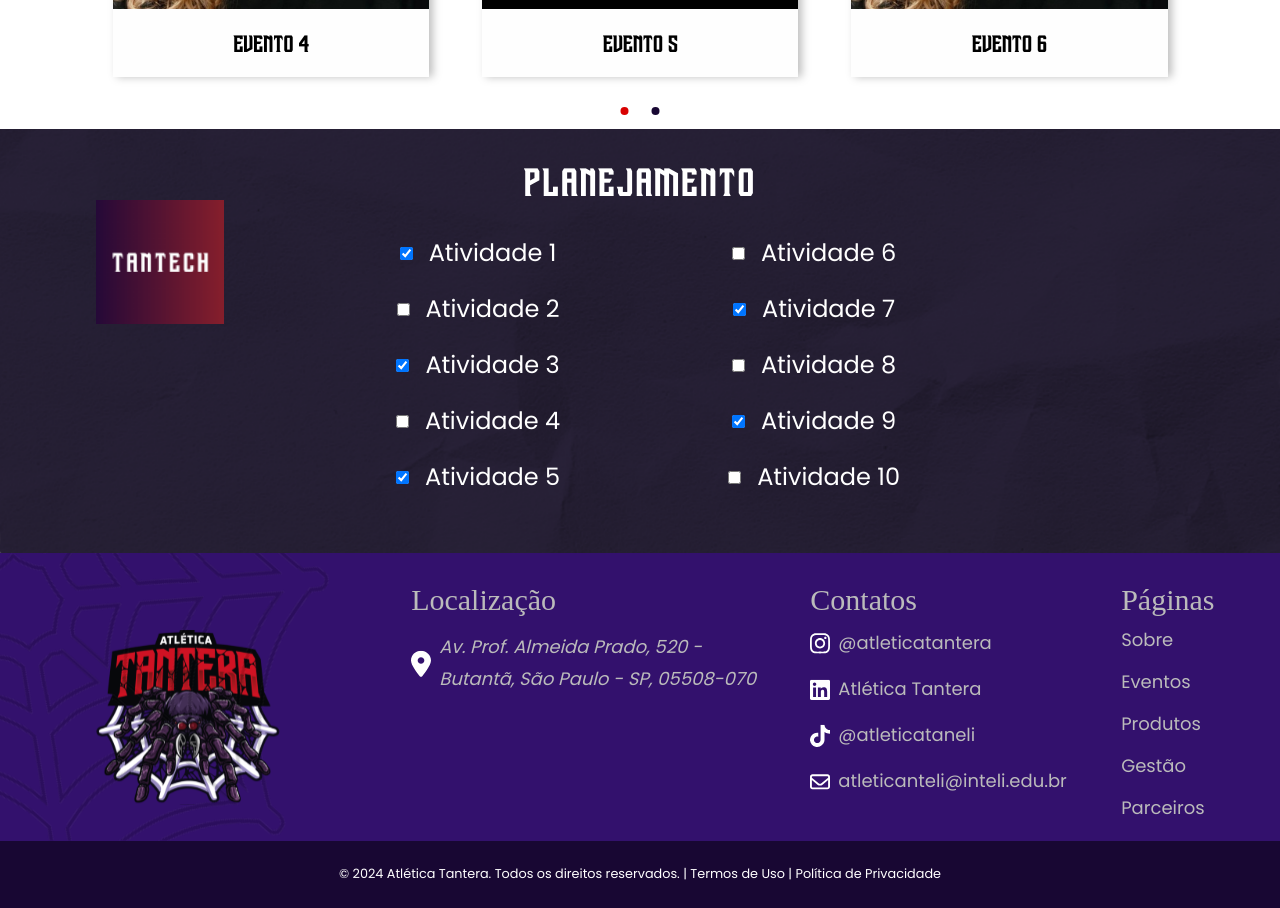
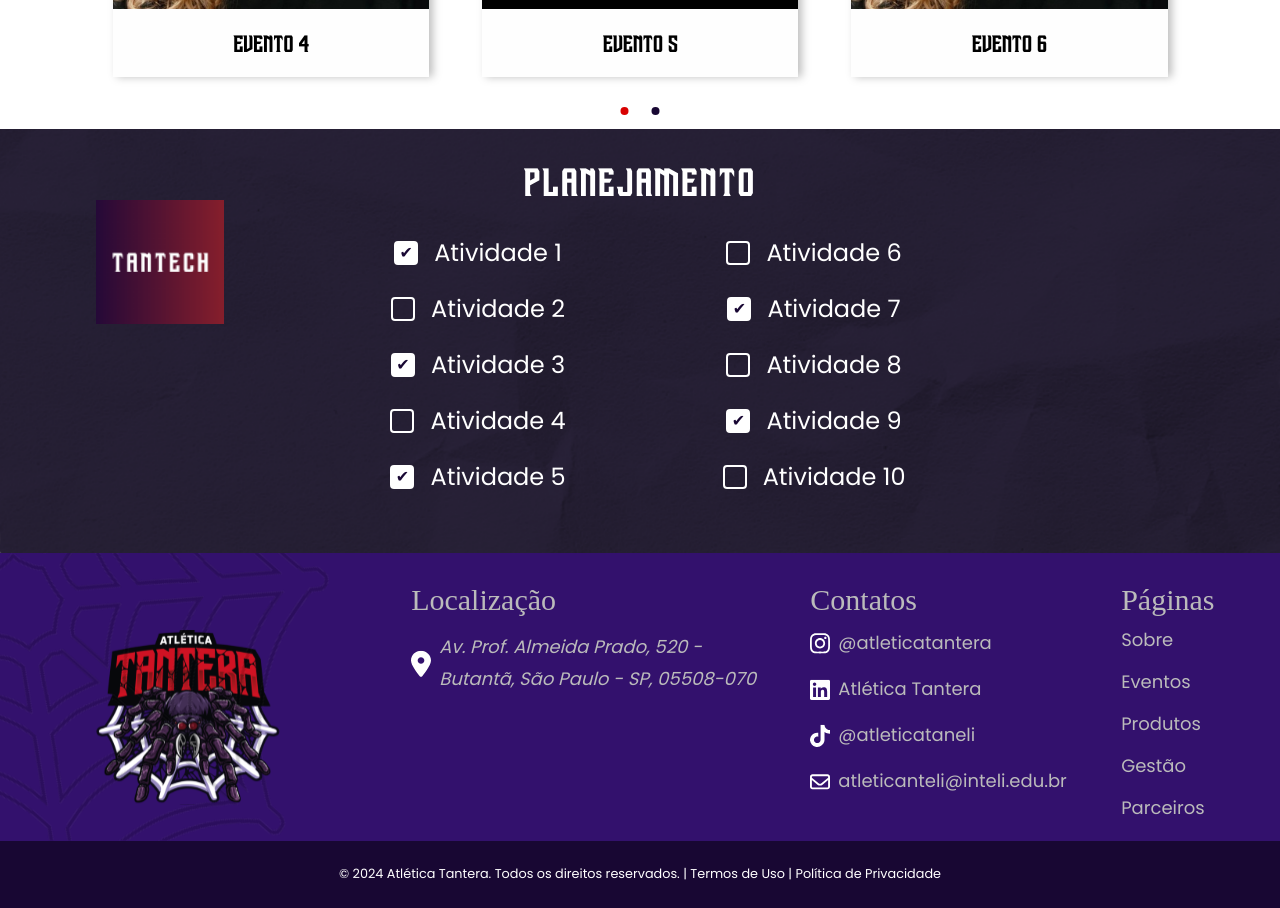
Before and after one commit to EquipeTantera/Landing_Page_Tantera, a React (Vite) app in the folder src/frontend/: page / in a window 1280 px wide. Shown: the part 1800-2708 px from the top of the page. Built offline with nearby package versions, Linux system fonts and the light colour scheme.

Commit message:
feat: add checkbox styling

```diff
--- a/src/frontend/src/components/Card/PlanningCard/styles.module.scss
+++ b/src/frontend/src/components/Card/PlanningCard/styles.module.scss
@@ -2,11 +2,12 @@
 
 .container {
   background: url("/purple-background-planning-card.png");
-  background-size: cover;
+  background-size: 100%;
   padding: 2rem 4rem;
   display: flex;
   align-items: center;
   justify-content: center;
+  width: 80rem;
 
   &__div {
 
@@ -51,6 +52,31 @@
             align-items: center;
             justify-content: center;
 
+            &__checkbox {
+              appearance: none;
+              width: 1.5rem;
+              height: 1.5rem;
+              border: 2px solid v.$white-1;
+              border-radius: 4px;
+              background-color: transparent;
+              cursor: pointer;
+              position: relative;
+
+              &:checked {
+                background-color: v.$white-1;
+                border-color: v.$white-1;
+              }
+
+              &:checked::after {
+                content: '✔';
+                color: v.$purple-1;
+                font-size: 1rem;
+                display: flex;
+                align-items: center;
+                justify-content: center;
+              }
+            }
+
             &__paragraph {
               font-size: 1.5rem;
             }
```
Also changed, not shown: src/frontend/public/background-paper-planning-card.png (added).
